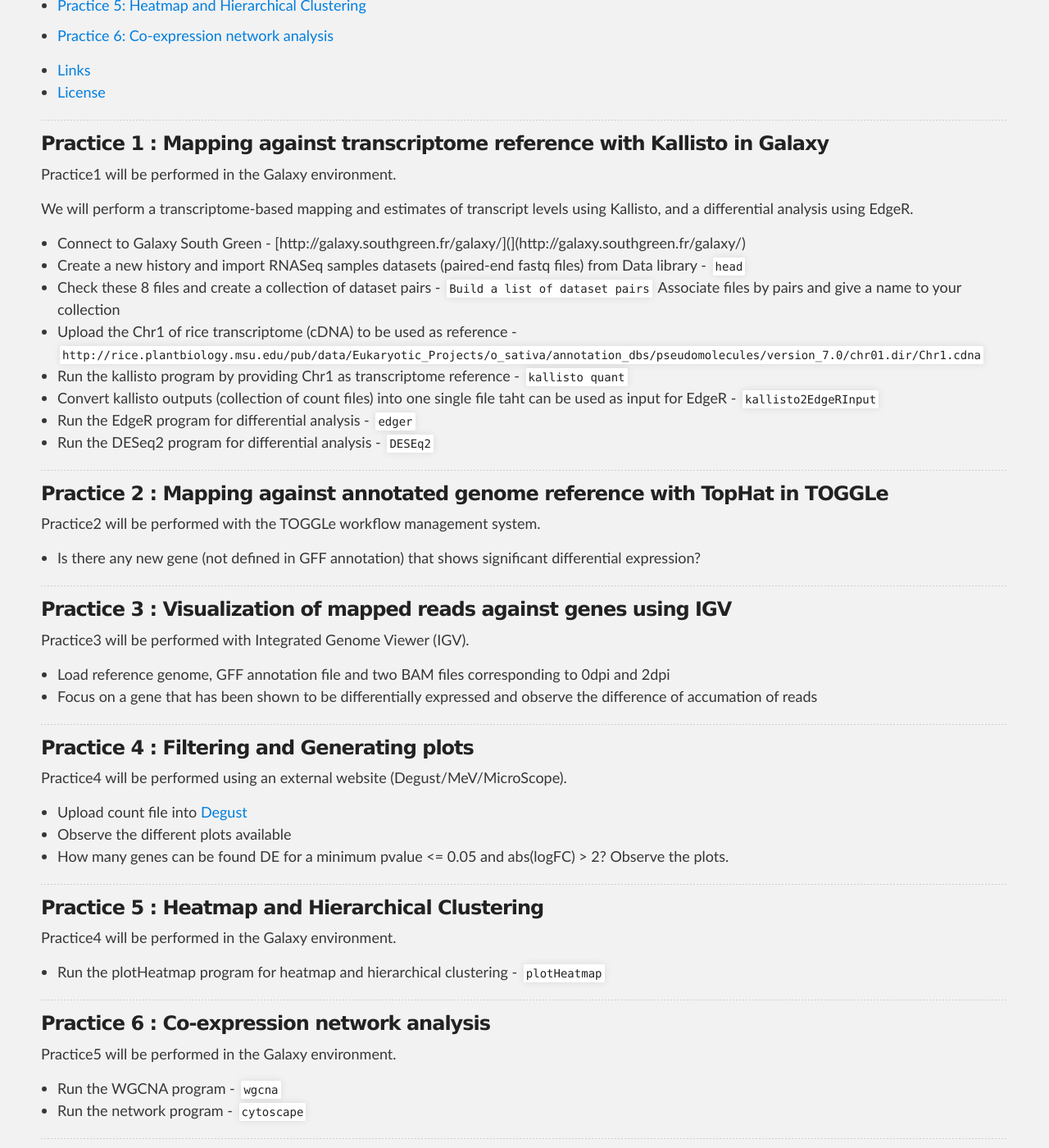
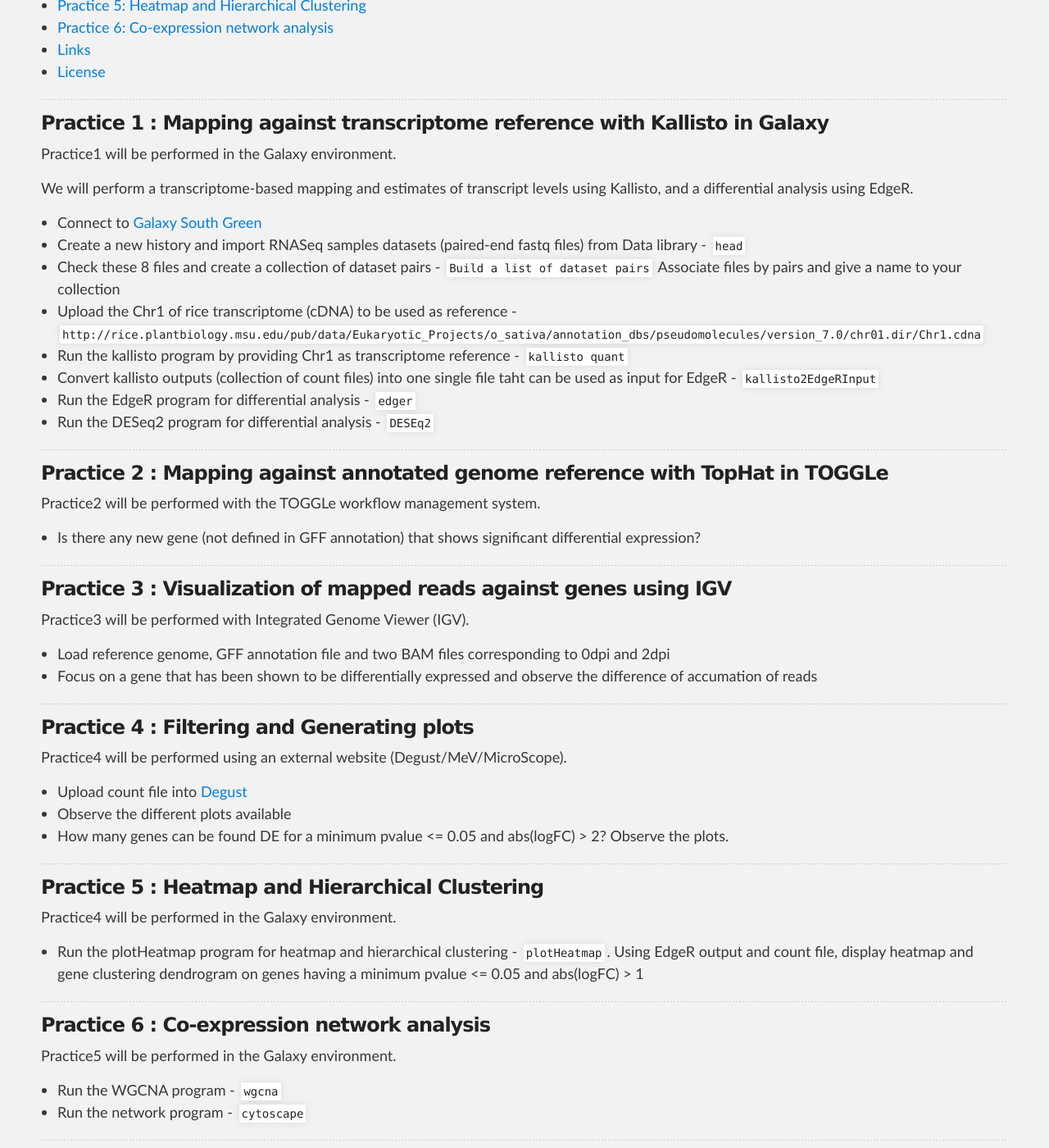
Before and after one commit to SouthGreenPlatform/trainings, a Jekyll site: the page built from _pages/linux/RNASeqPractice.md, in a window 1280 px wide and 1400 px high, scrolled down 698 px. Shown: the whole window at 82% size. Built offline with Jekyll 4.4.1, drawn with Linux system fonts in a browser that asks for light colours; nearby versions of some CDN libraries.

Commit message:
Update RNASeqPractice.md

```diff
--- a/_pages/linux/RNASeqPractice.md
+++ b/_pages/linux/RNASeqPractice.md
@@ -25,7 +25,6 @@
 * [Practice 4: Filtering and Generating plots](#practice-4)
 * [Practice 5: Heatmap and Hierarchical Clustering](#practice-5)
 * [Practice 6: Co-expression network analysis](#practice-6)
-
 * [Links](#links)
 * [License](#license)
 
@@ -38,7 +37,7 @@
 Practice1 will be performed in the Galaxy environment.
 
 We will perform a transcriptome-based mapping and estimates of transcript levels using Kallisto, and a differential analysis using EdgeR.
-* Connect to Galaxy South Green - [http://galaxy.southgreen.fr/galaxy/](](http://galaxy.southgreen.fr/galaxy/)
+* Connect to [Galaxy South Green](http://galaxy.southgreen.fr/galaxy/)
 * Create a new history and import RNASeq samples datasets (paired-end fastq files) from Data library  - `head`
 * Check these 8 files and create a collection of dataset pairs - `Build a list of dataset pairs`
 Associate files by pairs and give a name to your collection
@@ -63,7 +62,6 @@
 * Load reference genome, GFF annotation file and two BAM files corresponding to 0dpi and 2dpi
 * Focus on a gene that has been shown to be differentially expressed and observe the difference of accumation of reads
 
-
 -----------------------
 
 <a name="practice-4"></a>
@@ -78,7 +76,7 @@
 <a name="practice-5"></a>
 ### Practice 5 : Heatmap and Hierarchical Clustering
 Practice4 will be performed in the Galaxy environment.
-* Run the plotHeatmap program for heatmap and hierarchical clustering - `plotHeatmap`
+* Run the plotHeatmap program for heatmap and hierarchical clustering - `plotHeatmap`. Using EdgeR output and count file, display heatmap and gene clustering dendrogram on genes having a minimum pvalue <= 0.05 and abs(logFC) > 1
 
 -----------------------
 
```
